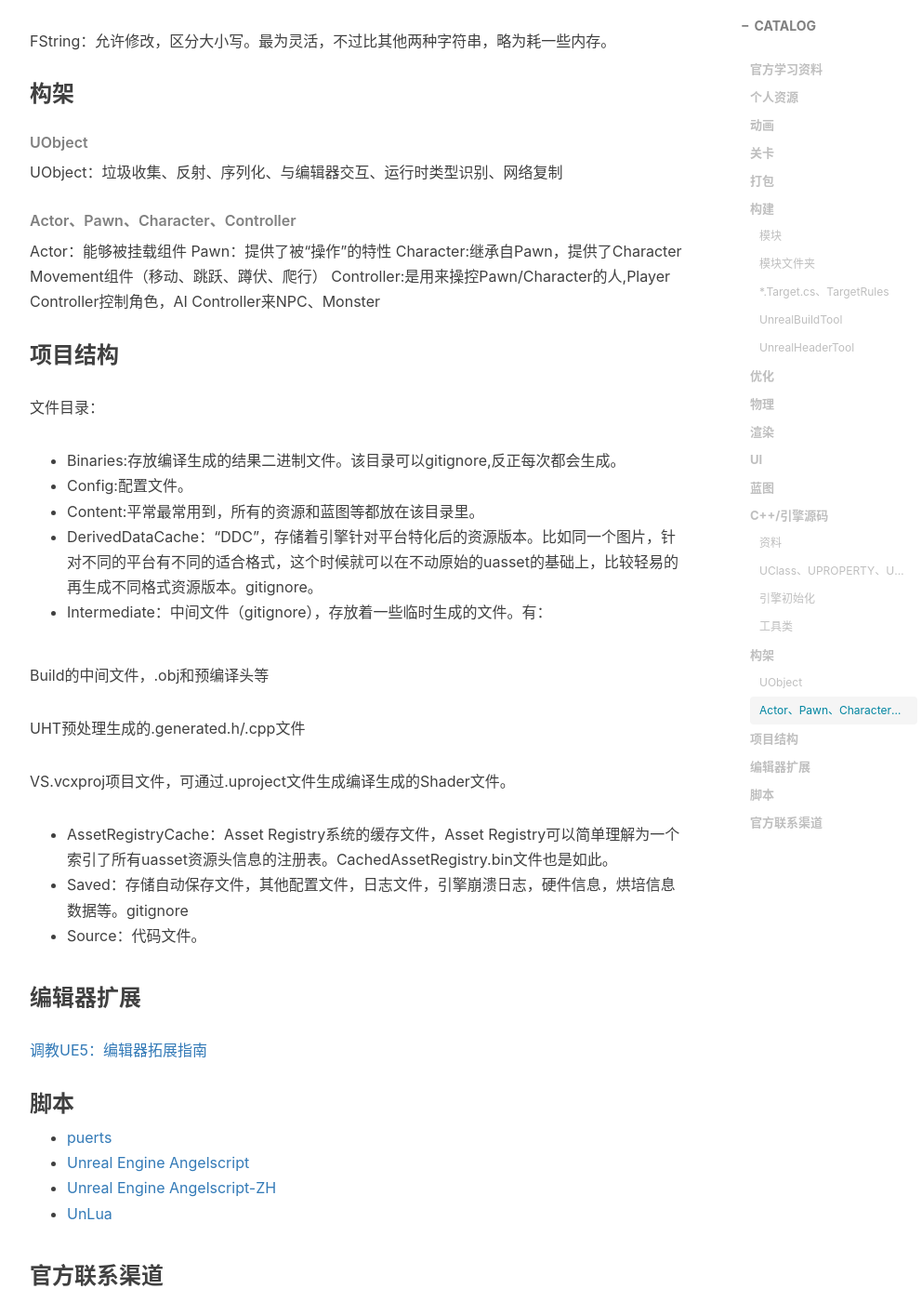
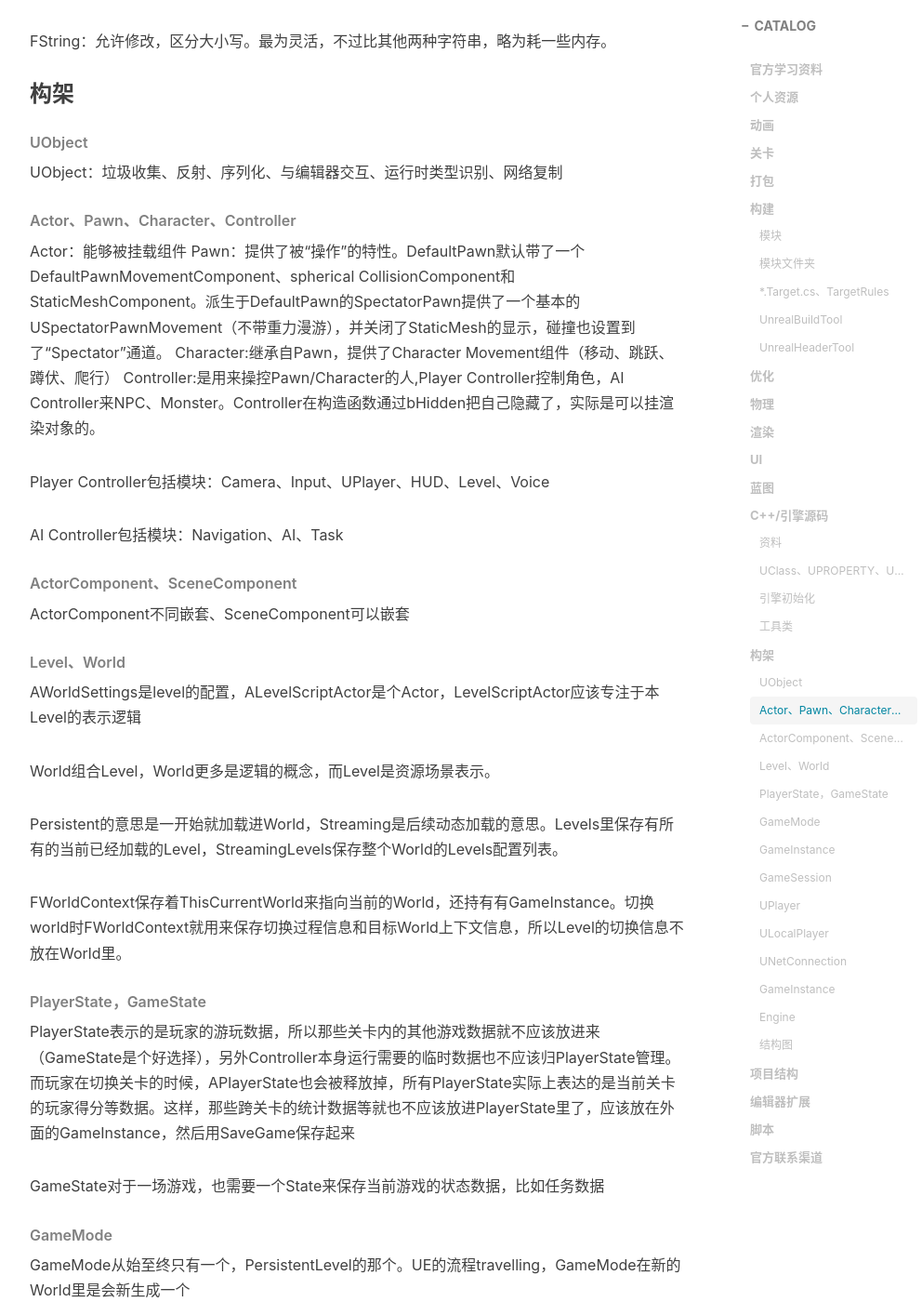
Before and after one commit to chenanbao/chenanbao.github.io, a Jekyll site: the page built from _posts/2023-12-19-Unreal.md, in a window 1280 px wide and 1400 px high, scrolled down 4683 px. Shown: the whole window at 93% size, without its empty margins (233-1225 px from the left). Built offline with Jekyll 4.4.1, drawn with Linux system fonts in a browser that asks for light colours; nearby versions of some CDN libraries; comment, search, counter and statistics services are not loaded; some of the changed text lies outside the part shown.

Commit message:
结构图

````diff
--- a/_posts/2023-12-19-Unreal.md
+++ b/_posts/2023-12-19-Unreal.md
@@ -145,9 +145,90 @@
 UObject：垃圾收集、反射、序列化、与编辑器交互、运行时类型识别、网络复制
 ###### Actor、Pawn、Character、Controller
 Actor：能够被挂载组件
-Pawn：提供了被“操作”的特性
+Pawn：提供了被“操作”的特性。DefaultPawn默认带了一个DefaultPawnMovementComponent、spherical CollisionComponent和StaticMeshComponent。派生于DefaultPawn的SpectatorPawn提供了一个基本的USpectatorPawnMovement（不带重力漫游），并关闭了StaticMesh的显示，碰撞也设置到了“Spectator”通道。
 Character:继承自Pawn，提供了Character Movement组件（移动、跳跃、蹲伏、爬行）
-Controller:是用来操控Pawn/Character的人,Player Controller控制角色，AI Controller来NPC、Monster
+Controller:是用来操控Pawn/Character的人,Player Controller控制角色，AI Controller来NPC、Monster。Controller在构造函数通过bHidden把自己隐藏了，实际是可以挂渲染对象的。
+
+Player Controller包括模块：Camera、Input、UPlayer、HUD、Level、Voice
+
+AI Controller包括模块：Navigation、AI、Task
+
+###### ActorComponent、SceneComponent
+ActorComponent不同嵌套、SceneComponent可以嵌套
+
+
+
+###### Level、World
+AWorldSettings是level的配置，ALevelScriptActor是个Actor，LevelScriptActor应该专注于本Level的表示逻辑
+
+World组合Level，World更多是逻辑的概念，而Level是资源场景表示。
+
+Persistent的意思是一开始就加载进World，Streaming是后续动态加载的意思。Levels里保存有所有的当前已经加载的Level，StreamingLevels保存整个World的Levels配置列表。
+
+FWorldContext保存着ThisCurrentWorld来指向当前的World，还持有有GameInstance。切换world时FWorldContext就用来保存切换过程信息和目标World上下文信息，所以Level的切换信息不放在World里。
+
+###### PlayerState，GameState
+PlayerState表示的是玩家的游玩数据，所以那些关卡内的其他游戏数据就不应该放进来（GameState是个好选择），另外Controller本身运行需要的临时数据也不应该归PlayerState管理。而玩家在切换关卡的时候，APlayerState也会被释放掉，所有PlayerState实际上表达的是当前关卡的玩家得分等数据。这样，那些跨关卡的统计数据等就也不应该放进PlayerState里了，应该放在外面的GameInstance，然后用SaveGame保存起来
+
+GameState对于一场游戏，也需要一个State来保存当前游戏的状态数据，比如任务数据
+
+###### GameMode
+GameMode从始至终只有一个，PersistentLevel的那个。UE的流程travelling，GameMode在新的World里是会新生成一个
+
+Class登记、游戏内实体的Spawn、游戏的进度、Level的切换、多人游戏的步调同步
+
+
+###### GameInstance
+
+引擎的初始化加载，Init和ShutDown
+
+Player的创建，如CreateLocalPlayer，GetLocalPlayers
+
+GameMode的重载修改
+
+OnlineSession的管理
+
+###### GameSession
+
+用来处理登陆请求，也是在线服务（比如steam和psn）的接口。只在server端
+
+###### UPlayer
+Actor是必须在World中才能存在的，而Player却是比World更高一级的对象。玩游戏的过程中，LevelWorld在不停的切换，但是玩家的模式却是脱离不变的。另外，Player也不需要被摆放在Level中，也不需要各种Component组装，所以从AActor继承并不合适
+
+###### ULocalPlayer
+是本地玩家，从Player中派生下来LocalPlayer类。对本地环境中，一个本地玩家关联着输入，也一般需要关联着输出（无输出的玩家毕竟还是非常少见）
+
+###### UNetConnection
+
+一个网络连接也是个Player，UNetConnection的列表保存在UNetDriver
+
+```c
+namespace EWorldType
+{
+	enum Type
+	{
+		None,		// An untyped world, in most cases this will be the vestigial worlds of streamed in sub-levels
+		Game,		// The game world
+		Editor,		// A world being edited in the editor
+		PIE,		// A Play In Editor world
+		Preview,	// A preview world for an editor tool
+		Inactive	// An editor world that was loaded but not currently being edited in the level editor
+	};
+}
+```
+
+###### GameInstance
+
+GameInstance里会保存着当前的WorldConext和其他整个游戏的信息,唯一的。
+
+###### Engine
+
+UEngine实例用一个全局的GEngine变量来保存，UEngine分化出了两个子类：UGameEngine和UEditorEngine。UGameEngine只有一个WorldContext，直接通过GameInstance引用
+
+###### 结构图
+
+![image](/img/unreal_tree.jpg)
+
 
 ### 项目结构
 
````
Also changed, not shown: img/unreal_tree.jpg (added).
